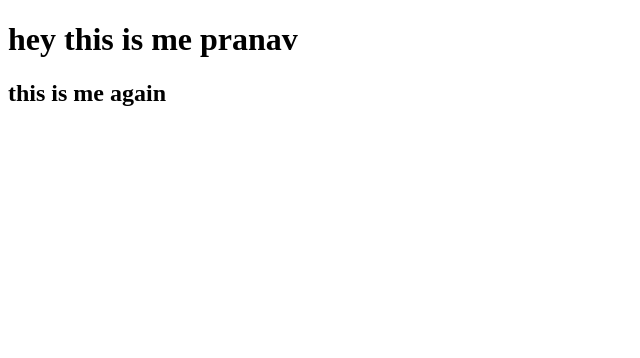
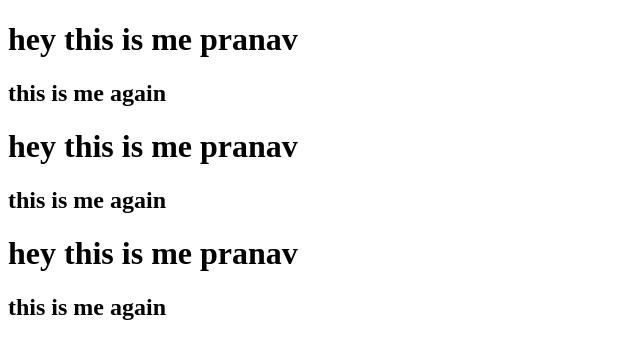
Before and after one commit to Pranav-Busy/assignment-8, a plain HTML site: page index.html in a window 1280 px wide. Shown: the whole page, without its empty margins (0-640 px from the left). Drawn offline with Linux system fonts and the light colour scheme.

Commit message:
Update index.html

```diff
--- a/index.html
+++ b/index.html
@@ -6,6 +6,10 @@
     <title>Document</title>
     <h1> hey this is me pranav </h1>
     <h2>this is me again</h2>
+    <h1> hey this is me pranav </h1>
+    <h2>this is me again</h2>
+    <h1> hey this is me pranav </h1>
+    <h2>this is me again</h2>
 </head>
 <body>
 
```
